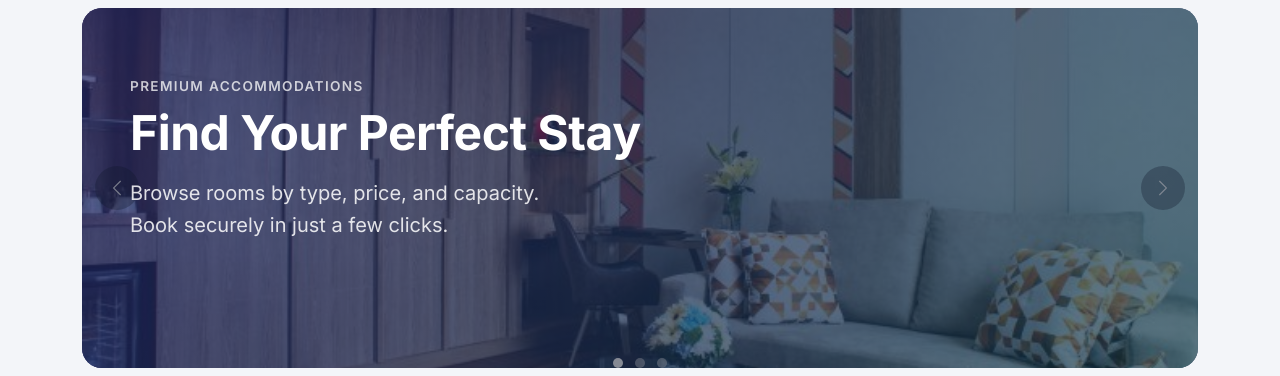
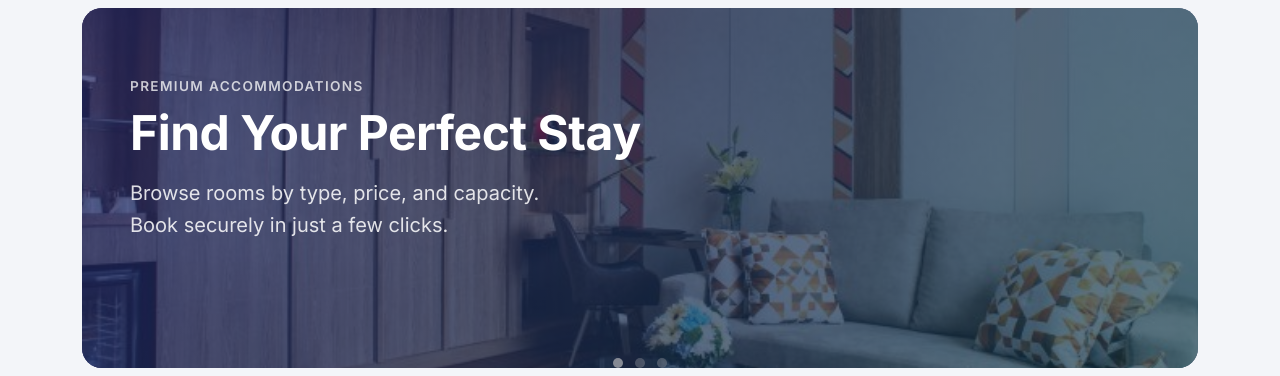
Before and after one commit to AldrianLoberiano/hotel_reservation, a Django app: page /rooms/ in a window 1280 px wide. Shown: the part 81-457 px from the top of the page. Run offline with Django 5.2, Linux system fonts and the light colour scheme; data that the repository does not hold is empty.

Commit message:
Update room_list.html

```diff
--- a/reservations/templates/reservations/room_list.html
+++ b/reservations/templates/reservations/room_list.html
@@ -23,12 +23,6 @@
             <button type="button" data-bs-target="#heroBgCarousel" data-bs-slide-to="1" aria-label="Slide 2"></button>
             <button type="button" data-bs-target="#heroBgCarousel" data-bs-slide-to="2" aria-label="Slide 3"></button>
         </div>
-        <button class="carousel-control-prev hero-carousel-control" type="button" data-bs-target="#heroBgCarousel" data-bs-slide="prev" aria-label="Previous slide">
-            <span class="carousel-control-prev-icon" aria-hidden="true"></span>
-        </button>
-        <button class="carousel-control-next hero-carousel-control" type="button" data-bs-target="#heroBgCarousel" data-bs-slide="next" aria-label="Next slide">
-            <span class="carousel-control-next-icon" aria-hidden="true"></span>
-        </button>
     </div>
     <div class="hero-overlay"></div>
     <div class="row align-items-center position-relative">
```
